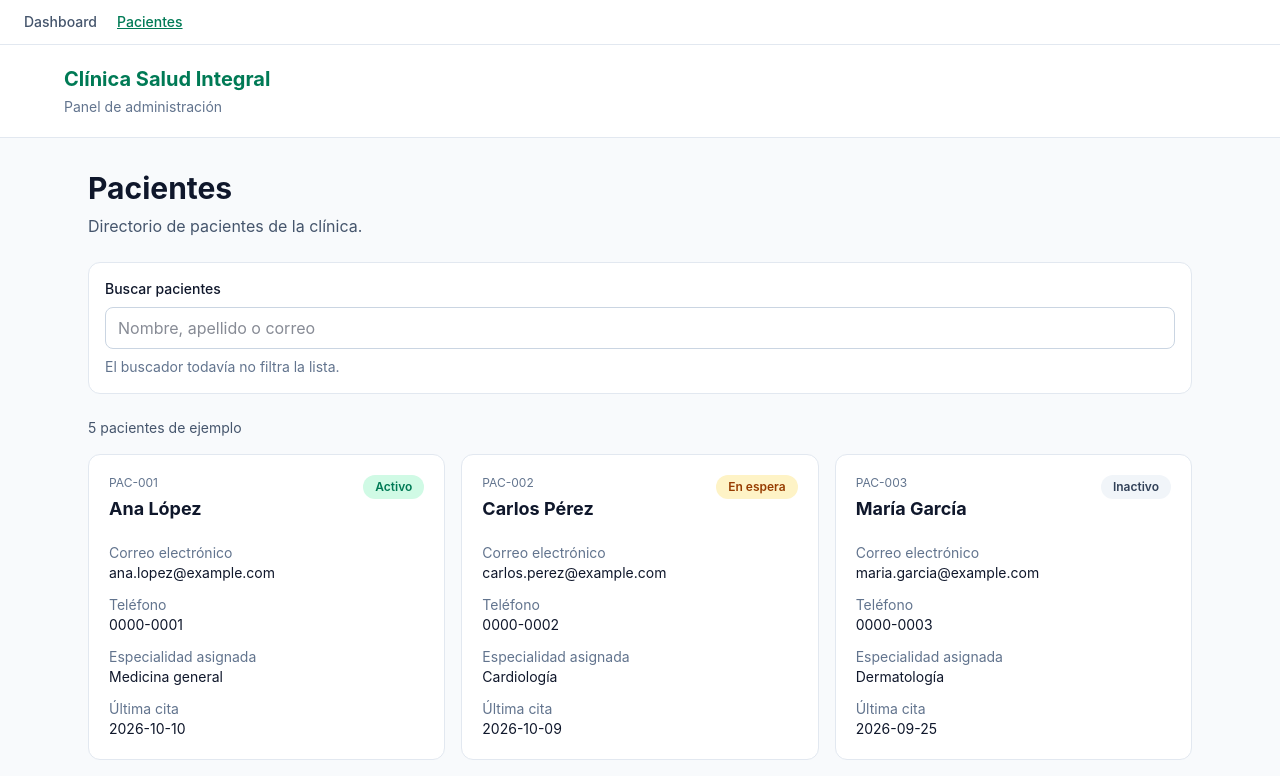
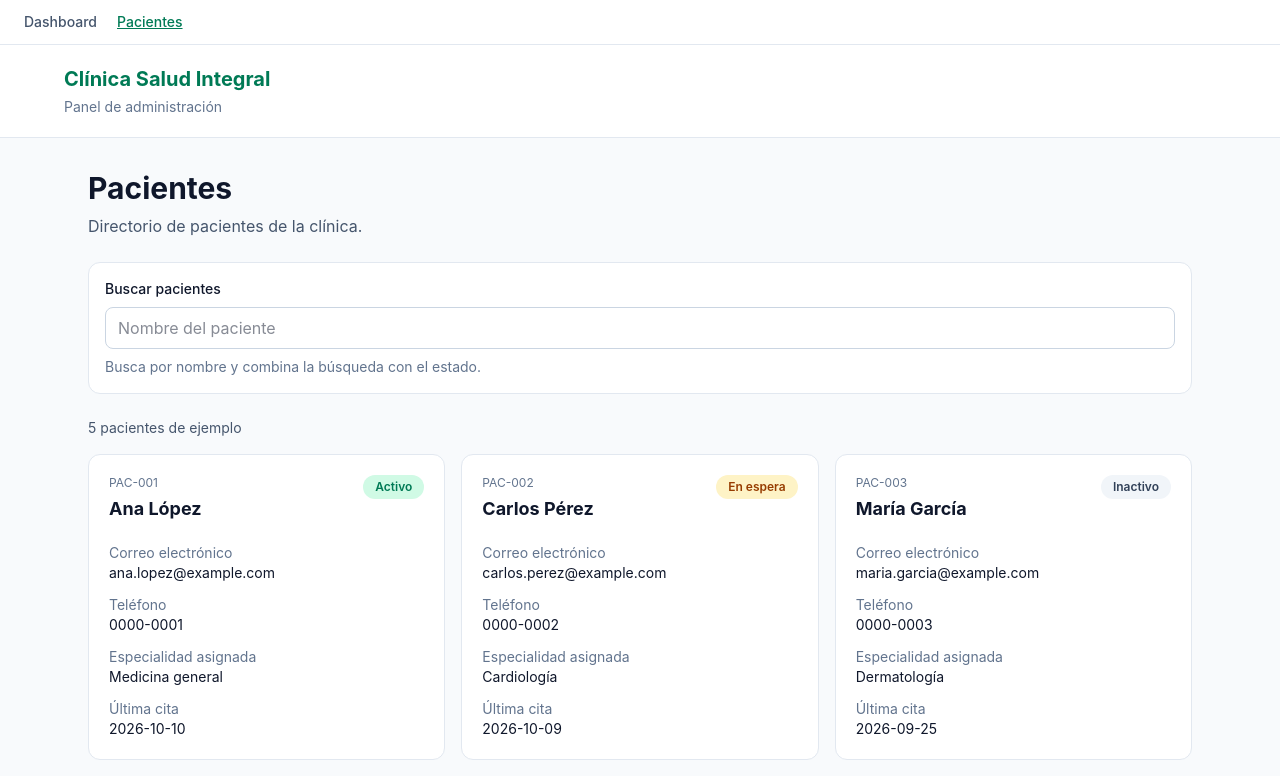
Before and after one commit to dariomartinez2014/clinica-frontend, a React (Vite) app: page /pacientes in a window 1280 px wide. Shown: the top 776 px of the page. Built offline with nearby package versions, Linux system fonts and the light colour scheme.

Commit message:
feat: add typed patient search handler

```diff
--- a/src/components/BuscadorPacientes.tsx
+++ b/src/components/BuscadorPacientes.tsx
@@ -1,3 +1,4 @@
+import type { ChangeEvent } from 'react';
 // PROPS: el valor vive en la página y envío el texto cuando cambia.
 interface BuscadorPacientesProps {
   value: string;
@@ -12,13 +13,13 @@ export default function BuscadorPacientes({ value, onChange }: BuscadorPacientes
         id="buscar-pacientes"
         type="search"
         value={value}
-        onChange={event => onChange(event.target.value)}
-        placeholder="Nombre, apellido o correo"
+        onChange={(event: ChangeEvent<HTMLInputElement>) => onChange(event.target.value)}
+        placeholder="Nombre del paciente"
         aria-describedby="ayuda-busqueda"
         className="w-full rounded-lg border border-slate-300 px-3 py-2 focus-visible:outline-2 focus-visible:outline-offset-2 focus-visible:outline-emerald-600"
       />
       {/* ALCANCE DEL DÍA 2: puedo escribir, pero el filtro se agrega mañana. */}
-      <p id="ayuda-busqueda" className="mt-2 text-sm text-slate-500">El buscador todavía no filtra la lista.</p>
+      <p id="ayuda-busqueda" className="mt-2 text-sm text-slate-500">Busca por nombre y combina la búsqueda con el estado.</p>
     </div>
   );
 }
```
